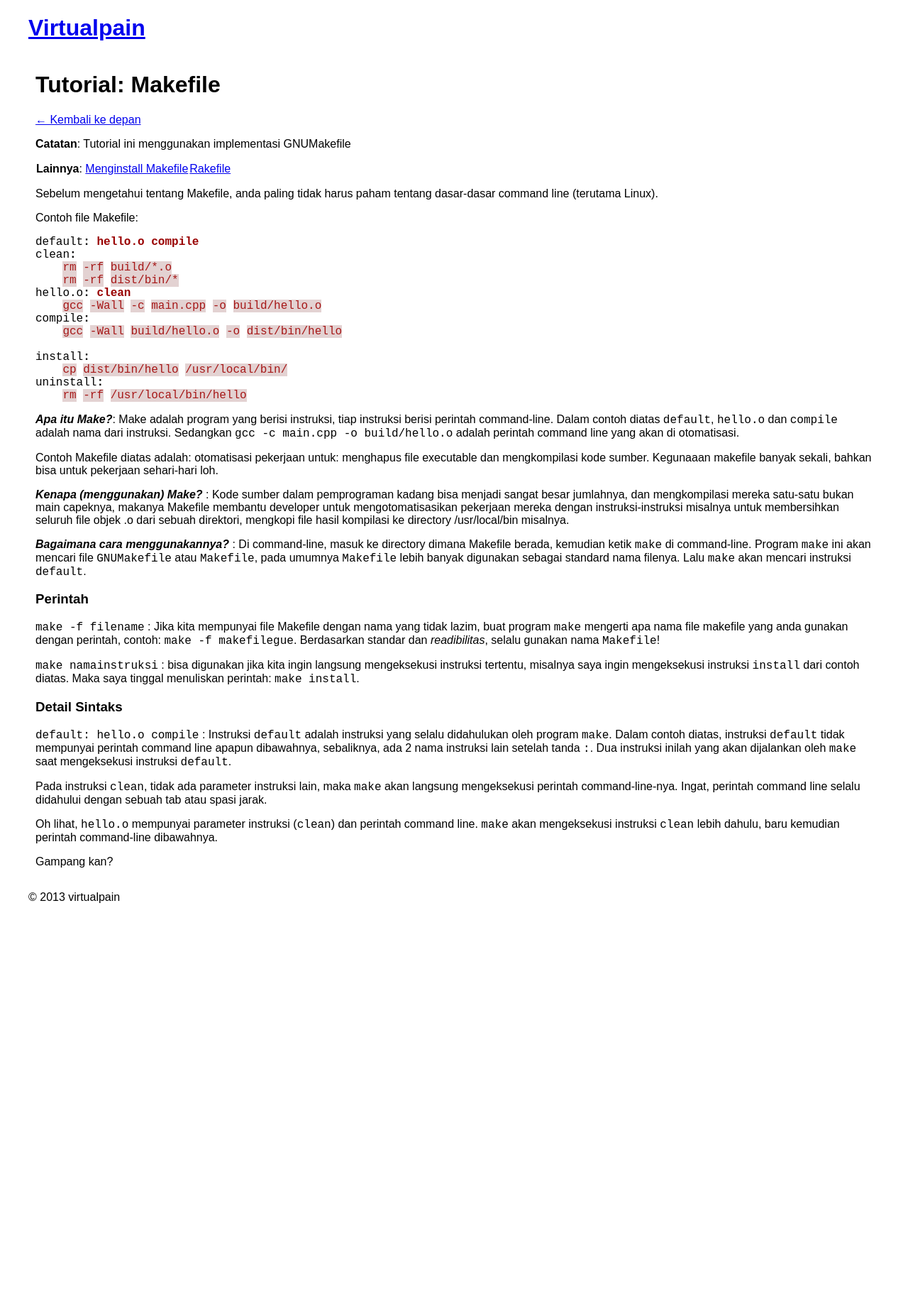
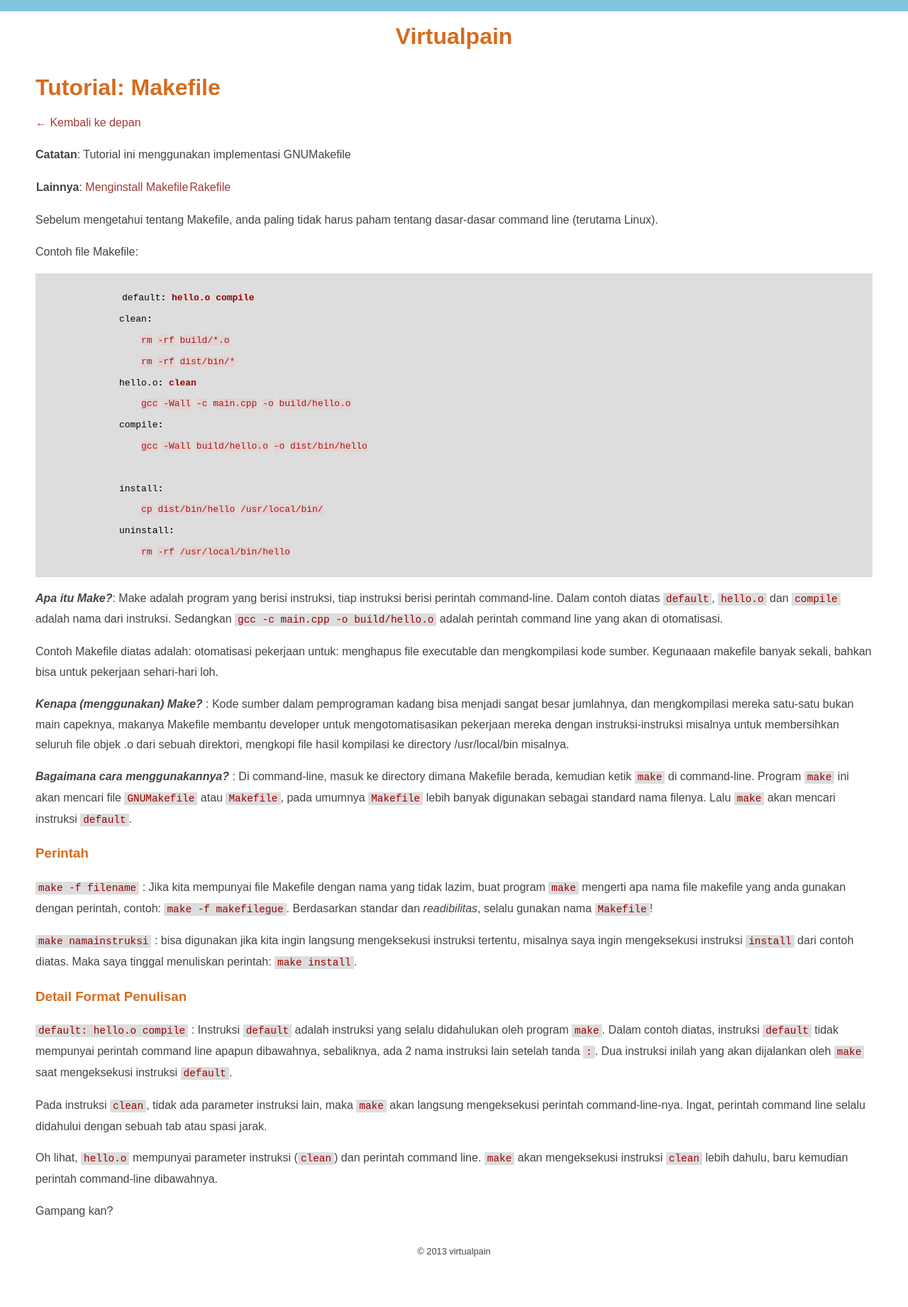
Before and after one commit to virtualpain/virtualpain.github.io, a Jekyll site: the page built from akselprog/tutorial/makefile/index.md, in a window 1280 px wide. Shown: the whole page at 71% size. Built offline with Jekyll 4.4.1, drawn with Linux system fonts in a browser that asks for light colours; before the commit the page ends 1289 px from its top, so only the background shows below that.

Commit message:
I think i made mistake for not including style.css

```diff
--- a/akselprog/tutorial/makefile/index.md
+++ b/akselprog/tutorial/makefile/index.md
@@ -41,7 +41,7 @@ Contoh Makefile diatas adalah: otomatisasi pekerjaan untuk: menghapus file execu
 
 `make namainstruksi` : bisa digunakan jika kita ingin langsung mengeksekusi instruksi tertentu, misalnya saya ingin mengeksekusi instruksi `install` dari contoh diatas. Maka saya tinggal menuliskan perintah: `make install`.
 
-### Detail Sintaks
+### Detail Format Penulisan
 
 `default: hello.o compile` : Instruksi `default` adalah instruksi yang selalu didahulukan oleh program `make`. Dalam contoh diatas, instruksi `default` tidak mempunyai perintah command line apapun dibawahnya, sebaliknya, ada 2 nama instruksi lain setelah tanda `:`. Dua instruksi inilah yang akan dijalankan oleh `make` saat mengeksekusi instruksi `default`.
 
--- /dev/null
+++ b/css/style.css
@@ -0,0 +1 @@
+html{border-top:16px solid #81C6DD}body{padding:0;margin:0;margin-bottom:50px;color:#444;line-height:1.8em}h1,h2,h3{color:#d56c1f}h1.site-title a{color:#d56c1f}h1.site-title a:hover{color:#d56c1f;background-color:white}a,a:hover,a:visited,a:active,a:focus{color:#9e3b33;text-decoration:none}a:hover{background-color:#9e3b33;color:white}.inline-nav a{background-color:#9e3b33;color:white;padding:2px 5px;text-decoration:none}pre,code{background-color:#ddd;color:black;padding:1px 4px;font-size:0.9em}code{color:#900}.text-center,footer,.site-title{text-align:center}footer{font-size:0.8em}.highlight pre{padding:20px 10%;color:#c00}.highlight code{color:black}ul.nostyle{margin:0;padding:0}ul.nostyle li{margin:0;padding:0;list-style:none;border:1px solid #9e3b33;border-bottom:none}ul.nostyle li:last-child{border-bottom:1px solid #9e3b33}ul.nostyle li a{display:block;padding:3px 5px}.posts .post-meta{font-size:0.9em;color:#888}
```
Also changed, not shown: 1 other file.
